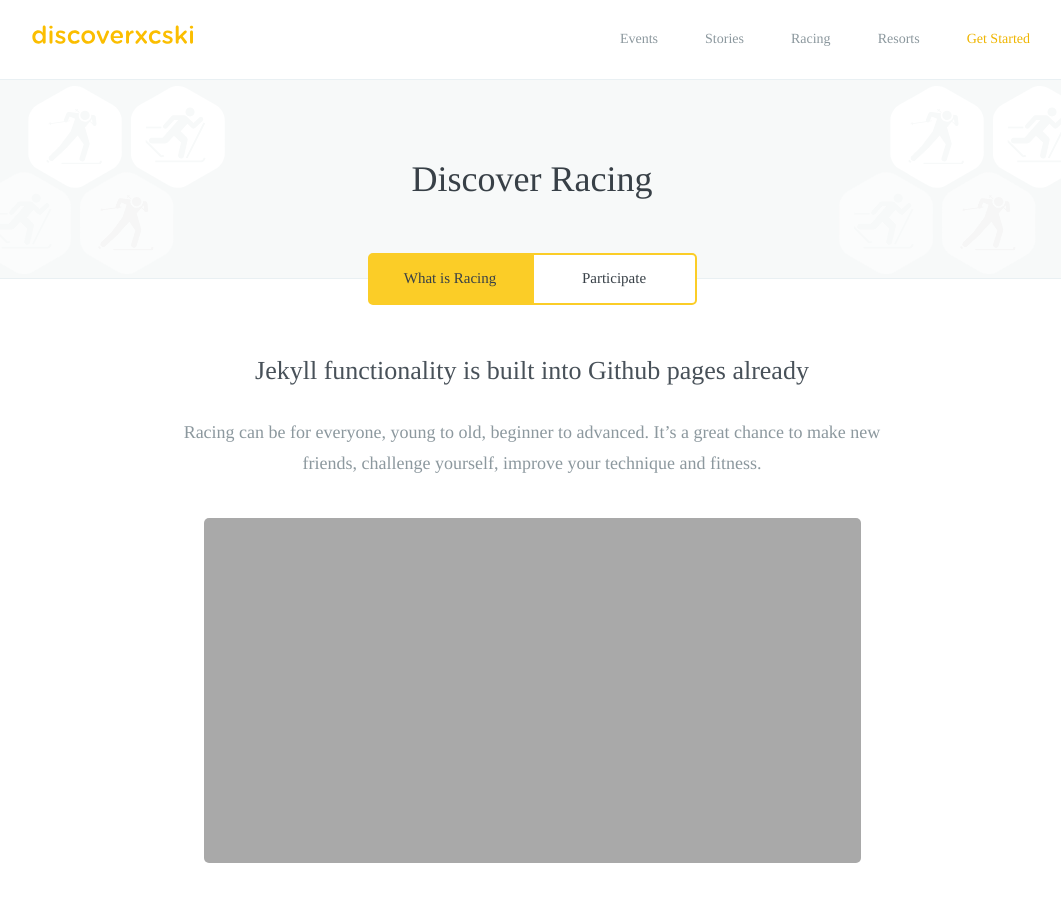
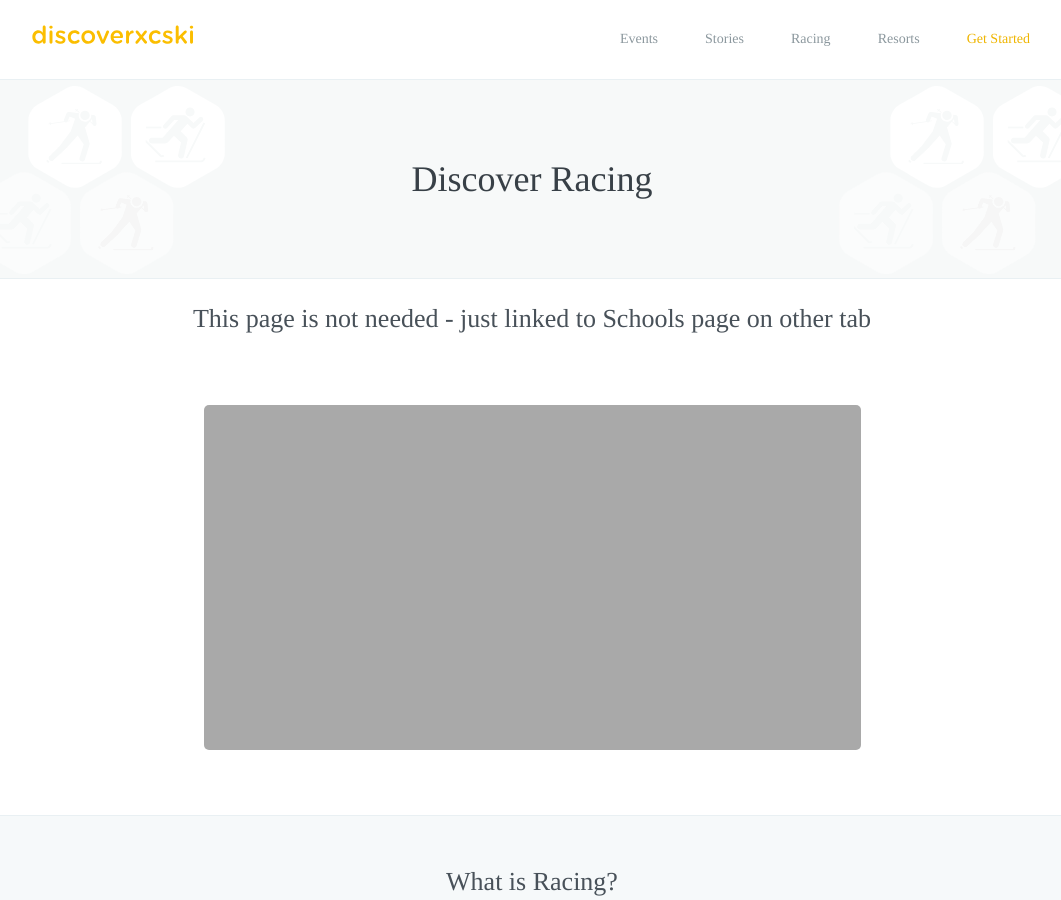
Before and after one commit to robcatto/robcatto.github.io, a Jekyll site: the page built from racing/interschools/index.html, in a window 1280 px wide and 900 px high. Shown: the whole window, without its empty margins (108-1169 px from the left). Built offline with Jekyll 4.4.1, drawn with Linux system fonts in a browser that asks for light colours; some web fonts are replaced; Markdown is read by kramdown in place of the engine named in the settings.

Commit message:
Update index.html

```diff
--- a/racing/interschools/index.html
+++ b/racing/interschools/index.html
@@ -22,31 +22,14 @@ layout: default
             <div class="page__content">
 
                <input id="tab1" type="radio" name="tabs" checked>
-      <label class="button" for="tab1" style="
-        border-radius: 5px 0px 0px 5px;
-        color: #384047;
-        padding: 0px 21px;
-        width: 165px;
-        margin-right: -5px;
-">
-
-        What is Racing</label>
 
       <input id="tab2" type="radio" name="tabs">
-      <label class="button" for="tab2" style="
-        border-radius: 0px 5px 5px 0px;
-        color: #384047;
-        padding: 0px 21px;
-        width: 165px;">
-
-        Participate</label>
-
 
       <div class="content">
         <div id="content1">
         <section class="mobile_section" style="border-bottom: none">
-                <h3>Jekyll functionality is built into Github pages already</h3>
-                <p>Racing can be for everyone, young to old, beginner to advanced. It’s a great chance to make new friends, challenge yourself, improve your technique and fitness.
+                <h3>This page is not needed - just linked to Schools page on other tab</h3>
+                <p>
                 </p>
                 <div class="one">
                 <div class="onelarge centered" style="
```
